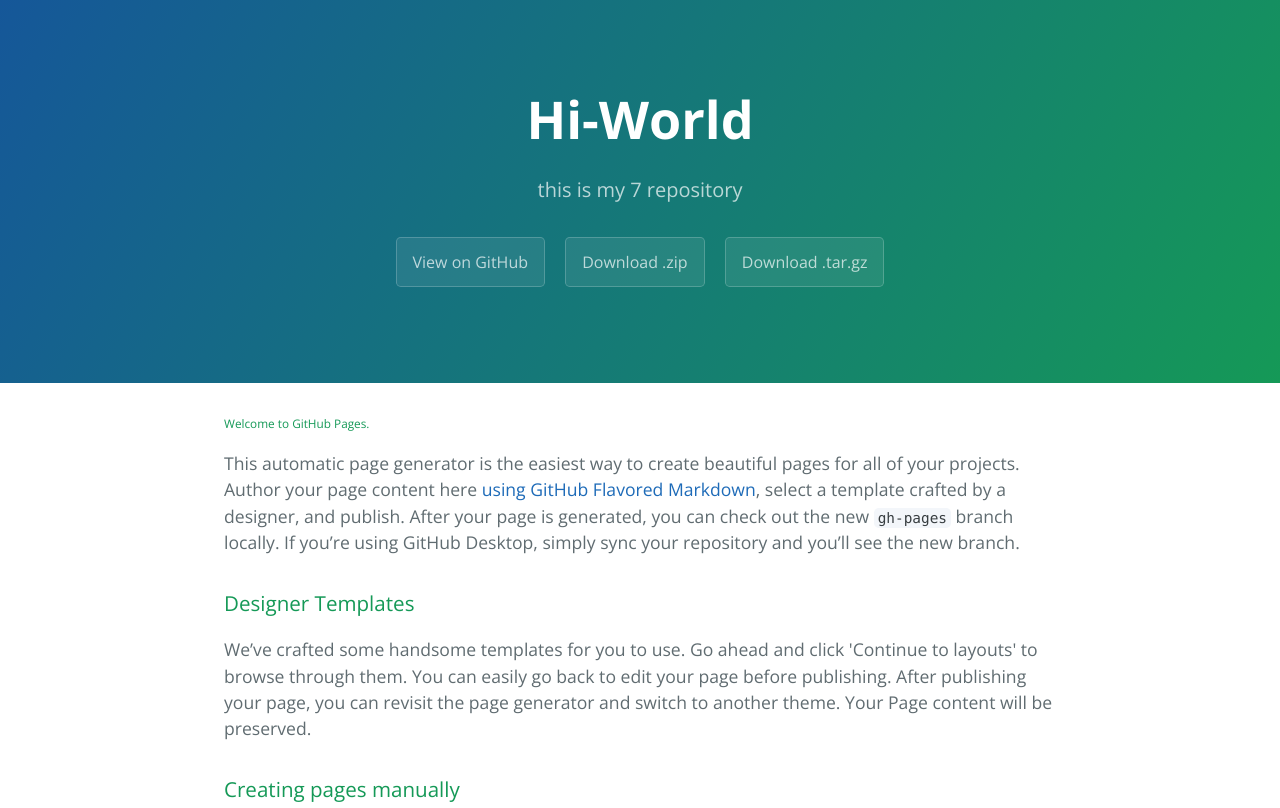
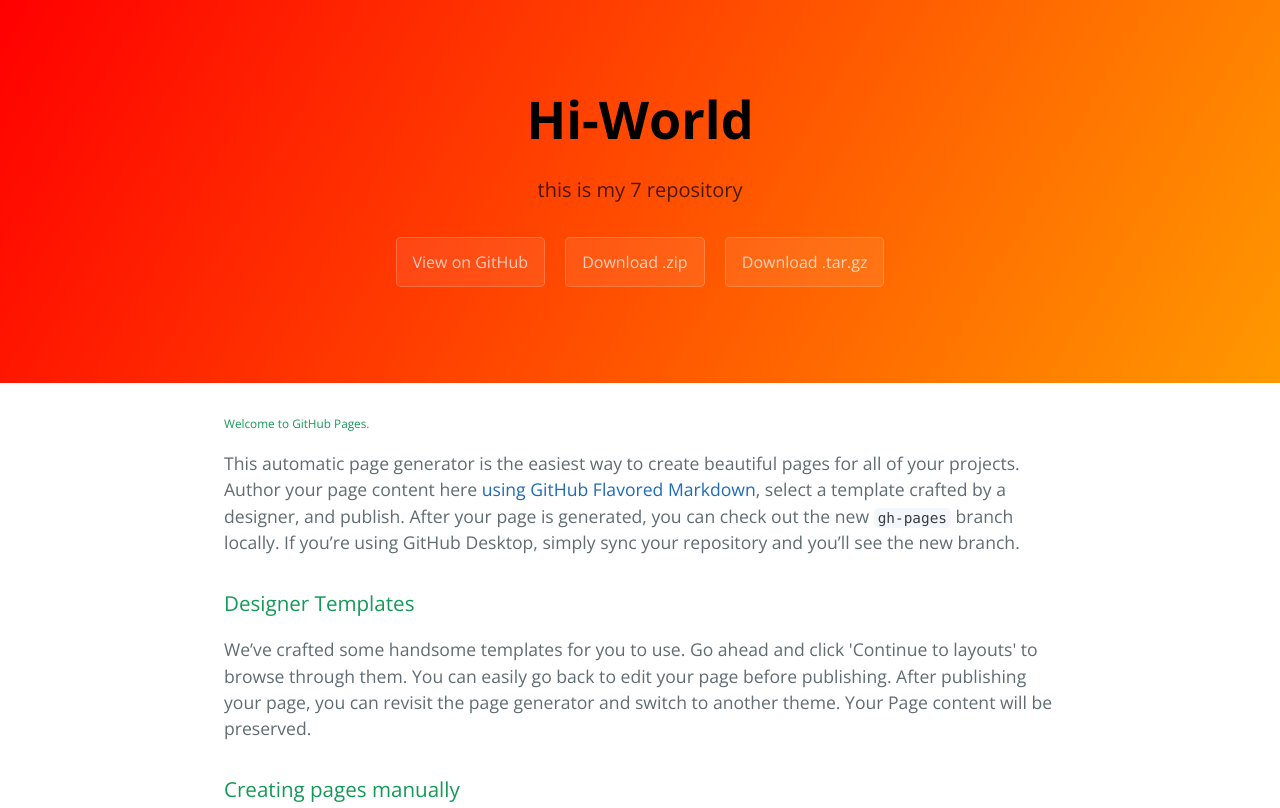
Before and after one commit to codemporer/dragon-ball, a plain HTML site: page index.html in a window 1280 px wide. Shown: the top 808 px of the page. Drawn offline with nearby package versions, Linux system fonts and the light colour scheme.

Commit message:
Update stylesheet.css

```diff
--- a/stylesheets/stylesheet.css
+++ b/stylesheets/stylesheet.css
@@ -53,12 +53,14 @@ a {
       margin-top: 1rem;
       margin-left: 0; } }
 
+/*changed the color and the background*/
 .page-header {
-  color: #fff;
+  color: #000;
   text-align: center;
-  background-color: #159957;
-  background-image: linear-gradient(120deg, #155799, #159957); }
-
+  background-color: #f90;
+  background-image: linear-gradient(120deg, #f00, #f90);
+   }
+/*background image*/
 @media screen and (min-width: 64em) {
   .page-header {
     padding: 5rem 6rem; } }
```
